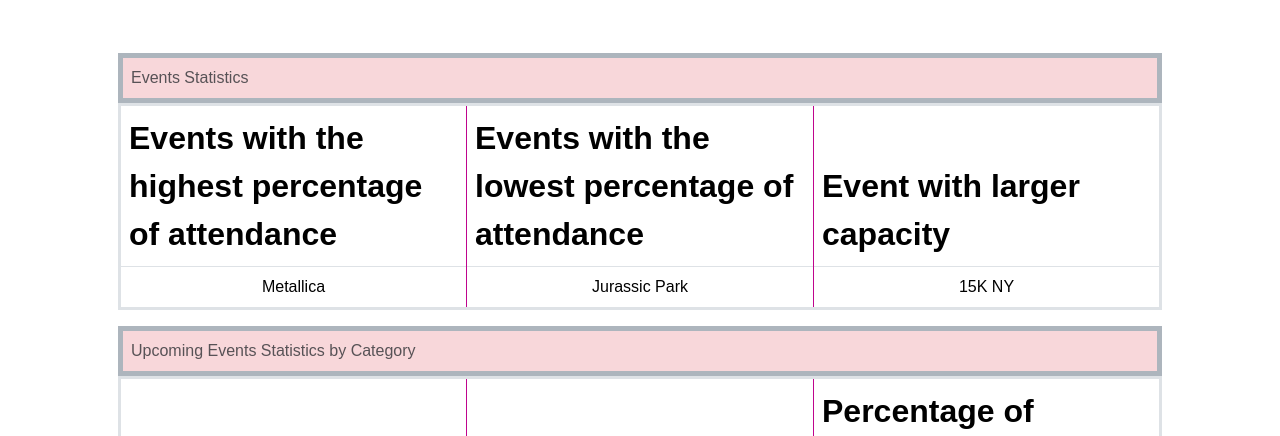
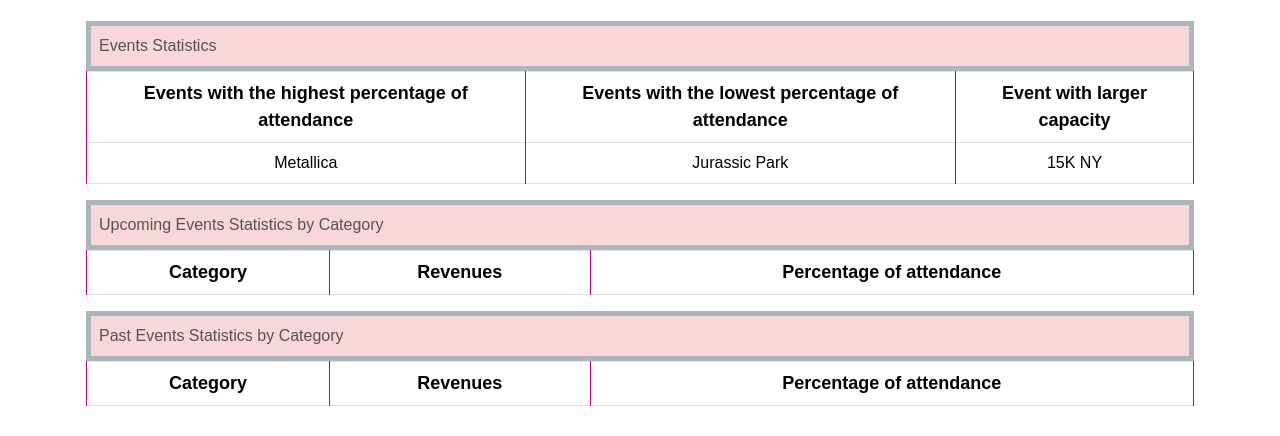
Before and after one commit to Selcha94/Amazing_Events_CHAVEZ_SELENE, a plain HTML site: page pages/stats.html in a window 1280 px wide. Shown: the part 232-668 px from the top of the page. Drawn offline with nearby package versions, Linux system fonts and the light colour scheme; no server answers.

Commit message:
STATS table with API Data

```diff
--- a/pages/stats.html
+++ b/pages/stats.html
@@ -84,7 +84,7 @@
       </div>
     </header>
     <main>
-      <div class="container d-flex align-items-center p-5 ">
+      <div class="container d-flex align-items-center p-3">
         <div class="container-table">
           <table class="table caption-top table-bordered">
             <caption class="border border-5 border-dark-subtle bg-danger-subtle ps-2">Events Statistics</caption>
@@ -101,11 +101,6 @@
                   <td>Jurassic Park</td>
                   <td>15K NY</td>
                 </tr>
-                <!-- <tr>
-                  <td></td>
-                  <td></td>
-                  <td></td>
-                </tr> -->
               </tbody>
           </table>
           <table class="table caption-top table-bordered">
@@ -119,7 +114,6 @@
               </tr>
             </thead>
             <tbody id="tabla2">
-
             </tbody>
           </table>
           <table class="table caption-top table-bordered">
@@ -133,7 +127,6 @@
               </tr>
             </thead>
             <tbody id="tabla3">
-
             </tbody>
           </table>
         </div>
--- a/scripts/stats.js
+++ b/scripts/stats.js
@@ -1,4 +1,4 @@
-let urlApi = "https://mindhub-xj03.onrender.com/api/amazing";
+let urlApi = "https://mindhub-xj03.onrender.com/api/amazing"
 let eventsPast = [];
 let eventsUpcoming = [];
 let revenuesCat = [];
@@ -13,20 +13,16 @@ traerDatos();
 async function traerDatos() {
   try {
     const response = await fetch(urlApi);
-    const data = await response.json();
-    pastEvents(data.events, data);
+    const datos = await response.json();
+    pastEvents(datos.events, datos);
     //console.log(eventsPast);
     porcentajeAsistencia(eventsPast);
-    tablaPast.forEach(cat => {
-      ganancias(eventsPast, cat, "past");
-    });
-    tablaUpcoming.forEach(cat => {
-      ganancias(eventsUpcoming, cat, "upcoming");
-    });
+    tablaPast.forEach(cat => { ganancias(eventsPast, cat, "past")});
+    tablaUpcoming.forEach(cat => { ganancias(eventsUpcoming, cat, "upcoming")});
     console.log(tablaUpcoming);
     //categoriesFilt(datos.events);
   } catch (error) {
-    console.log("ERROR" + error);
+    console.error("ERROR" + error);
   }
 }
 
@@ -51,7 +47,7 @@ function pastEvents(objeto, miJson) {
 }
 function categoriesFilt(objeto, tiempo) {
   let categories = [];
-  objeto.map((event) => {
+  objeto.map(event => {
     if (!categories.includes(event.category)) {
       categories.push(event.category);
     }
@@ -59,6 +55,8 @@ function categoriesFilt(objeto, tiempo) {
   console.log(objeto);
   if (tiempo == "past") {
     tablaPast = categories;
+    // console.log('eventPast')
+    // console.log(tablaPast)
   } else {
     tablaUpcoming = categories;
     console.log("eventos futuros");
@@ -73,15 +71,8 @@ function ganancias(unArray, categoria, tiempo) {
   for (evento of unArray) {
     if (evento.category == categoria) {
       contCat++;
-      revenues +=
-        (evento.assistance ? evento.assistance : evento.estimated) *
-        evento.price;
-      sumaAss += parseFloat(
-        (
-          ((evento.assistance ? evento.assistance : evento.estimated) * 100) /
-          evento.capacity
-        ).toFixed(2)
-      );
+      revenues +=(evento.assistance ? evento.assistance : evento.estimated) * evento.price;
+      sumaAss += parseFloat(((evento.assistance ? evento.assistance : evento.estimated) * 100 / evento.capacity).toFixed(2));
     }
     // if (evento.assistance && !tablaPast.includes(categoria)) {
     //     tablaPast.push(categoria);
@@ -125,9 +116,7 @@ function porcentajeAsistencia(unArray) {
   let porcentajeMen = 100;
   let capacity = 0;
   for (evento of unArray) {
-    let auxPorcentaje = ((evento.assistance * 100) / evento.capacity).toFixed(
-      2
-    );
+    let auxPorcentaje = ((evento.assistance * 100) / evento.capacity).toFixed(2);
     if (auxPorcentaje > porcentajeMay) {
       porcentajeMay = auxPorcentaje;
       eventMayPorAsist = evento.name;
--- a/styles/styles.css
+++ b/styles/styles.css
@@ -9,7 +9,6 @@
 footer,
 table {
     background-color: #F2E3D5;
-
 }
 
 /*Navigation*/
@@ -87,18 +86,14 @@ main .btn:hover,
 }
 
 /*Tabla*/
-main table {
-    table-layout: fixed;
-    width: 100%;
-    border-collapse: collapse;
+
+main th{
     border: 3px solid #BF048D;
-}
-
-main th {
-    border: 3px solid #BF048D;
-    font-size: 2rem;
-    color: #F2E3D5;
+    font-size: 18px;
+    color: #BF048D;
     background-color: #BF048D;
+    text-align: center;
+    padding: 50px;
 }
 
 main td {
```
